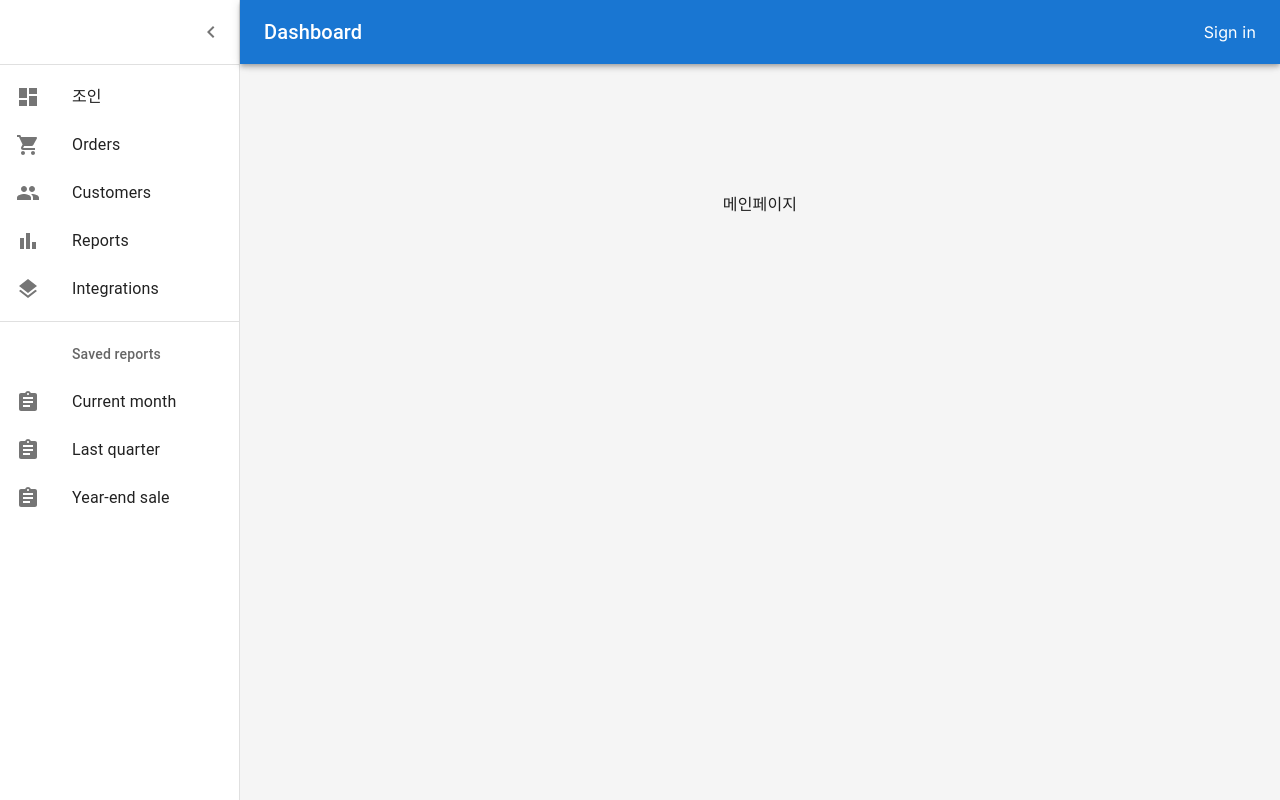
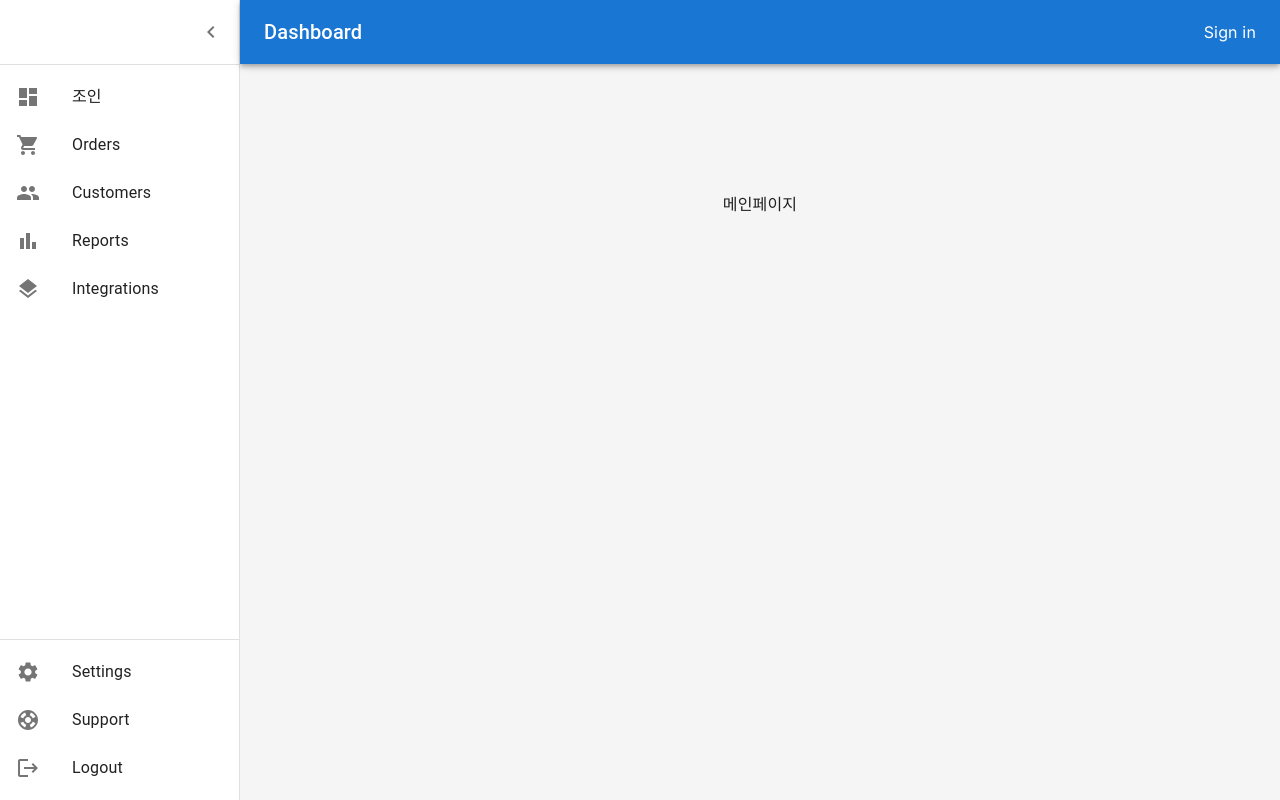
Before and after one commit to wjswkvk208/join-post, a Next.js app: page / in a window 1280 px wide. Built offline with nearby package versions, Linux system fonts and the light colour scheme; no server answers.

Commit message:
메인 레이아웃 수정

```diff
--- a/app/(main)/layout.tsx
+++ b/app/(main)/layout.tsx
@@ -108,7 +108,13 @@ export default function MainLayout({ children }: { children: React.ReactNode })
             <Divider />
             <List component="nav">
               {mainListItems}
-              <Divider sx={{ my: 1 }} />
+              {/* <Divider sx={{ my: 1 }} />
+              {secondaryListItems} */}
+            </List>
+            <Divider sx={{ mt: "auto" }} />
+            <List component="nav">
+              {/* {mainListItems}
+              <Divider sx={{ my: 1 }} /> */}
               {secondaryListItems}
             </List>
           </Drawer>
--- a/app/(main)/listItems.tsx
+++ b/app/(main)/listItems.tsx
@@ -9,6 +9,10 @@ import PeopleIcon from "@mui/icons-material/People";
 import BarChartIcon from "@mui/icons-material/BarChart";
 import LayersIcon from "@mui/icons-material/Layers";
 import AssignmentIcon from "@mui/icons-material/Assignment";
+
+import SettingsIcon from "@mui/icons-material/Settings";
+import SupportIcon from "@mui/icons-material/Support";
+import LogoutIcon from "@mui/icons-material/Logout";
 
 export const mainListItems = (
   <React.Fragment>
@@ -47,26 +51,26 @@ export const mainListItems = (
 
 export const secondaryListItems = (
   <React.Fragment>
-    <ListSubheader component="div" inset>
+    {/* <ListSubheader component="div" inset>
       Saved reports
-    </ListSubheader>
+    </ListSubheader> */}
     <ListItemButton>
       <ListItemIcon>
-        <AssignmentIcon />
+        <SettingsIcon />
       </ListItemIcon>
-      <ListItemText primary="Current month" />
+      <ListItemText primary="Settings" />
     </ListItemButton>
     <ListItemButton>
       <ListItemIcon>
-        <AssignmentIcon />
+        <SupportIcon />
       </ListItemIcon>
-      <ListItemText primary="Last quarter" />
+      <ListItemText primary="Support" />
     </ListItemButton>
     <ListItemButton>
       <ListItemIcon>
-        <AssignmentIcon />
+        <LogoutIcon />
       </ListItemIcon>
-      <ListItemText primary="Year-end sale" />
+      <ListItemText primary="Logout" />
     </ListItemButton>
   </React.Fragment>
 );
```
